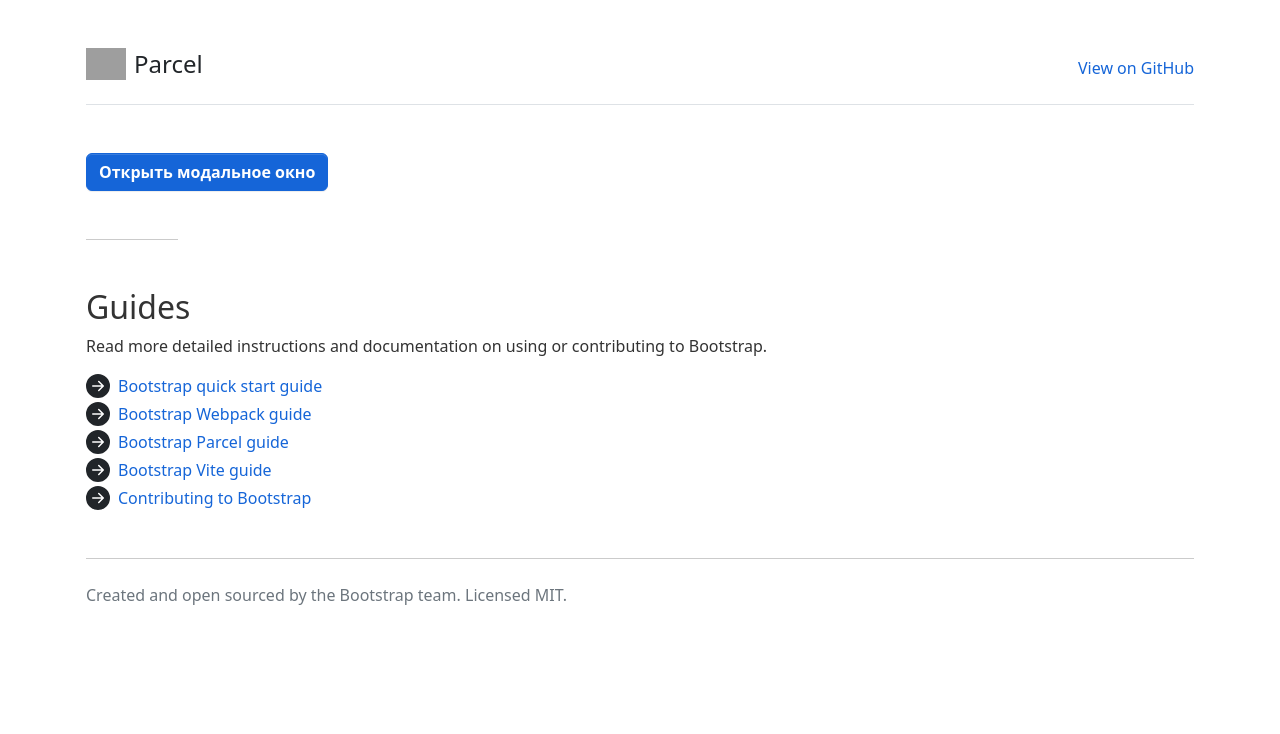
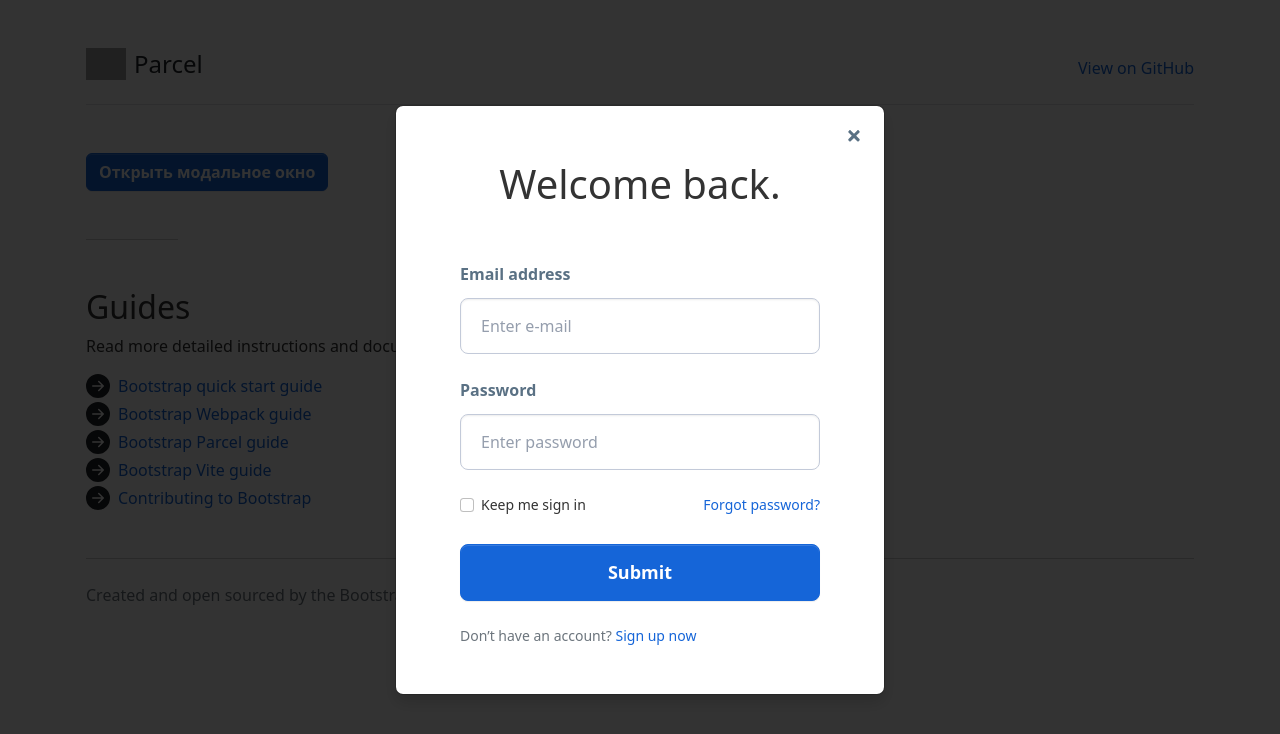
Before and after one commit to yuKalashnikova2/modalBootstrapReact, a React (Vite) app: page / in a window 1280 px wide. Both pictures are taken after a click on the button "Открыть модальное окно". Shown: the top 734 px of the page. Built offline with nearby package versions, Linux system fonts and the light colour scheme; grey boxes are pictures that could not be loaded.

Commit message:
feat(Modal)

```diff
--- a/src/App.jsx
+++ b/src/App.jsx
@@ -1,13 +1,15 @@
 import Container from './components/Container'
 import Header from './components/Header'
 import Footer from './components/Footer'
-import Button from './components/Button';
+import Button from './components/Button'
+import Modal from './components/Modal'
 
 export function App() {
   return (
     <Container>
       <Header></Header>
       <Button data-bs-toggle="modal" data-bs-target="#exampleModal">Открыть модальное окно</Button>
+      <Modal id="exampleModal" />
       <Footer></Footer>
     </Container>
 
--- /dev/null
+++ b/src/components/Modal.jsx
@@ -0,0 +1,50 @@
+const Modal = (props) => {
+  return (
+    <div className="modal fade" {...props} tabIndex="-1" aria-labelledby="exampleModalLabel" aria-hidden="true">
+      <div className="modal-dialog modal-dialog-centered">
+        <div className="modal-content">
+          <div className="position-absolute top-0 end-0 p-2">
+            <button type="button" className="btn-close" data-bs-dismiss="modal" aria-label="Close"></button>
+          </div>
+          <div className="modal-header justify-content-center">
+            <p className="modal-title h1" id="exampleModalLabel">Welcome back.</p>
+          </div>
+          <div className="modal-body">
+            <form>
+              <div className="mb-4">
+                <label htmlFor="exampleInputEmail1" className="form-label">Email address</label>
+                <input type="email" className="form-control" id="exampleInputEmail1" aria-describedby="emailHelp"
+                  placeholder="Enter e-mail" />
+              </div>
+              <div className="mb-4">
+                <label htmlFor="exampleInputPassword1" className="form-label">Password</label>
+                <input type="password" className="form-control" id="exampleInputPassword1" placeholder="Enter password" />
+              </div>
+              <div className="mb-4 fs-small">
+                <div className="row">
+                  <div className="col-6">
+                    <div className="form-check">
+                      <input type="checkbox" className="form-check-input" id="exampleCheck1" />
+                      <label className="form-check-label" htmlFor="exampleCheck1">Keep me sign in</label>
+                    </div>
+                  </div>
+                  <div className="col-6 text-end">
+                    <a href="#" className="link-primary">Forgot password?</a>
+                  </div>
+                </div>
+              </div>
+              <div className="d-grid">
+                <button type="submit" className="btn btn-primary btn-lg">Submit</button>
+              </div>
+              <div className="mt-4 text-muted fs-small">
+                Don’t have an account? <a href="#" className="link-primary">Sign up now</a>
+              </div>
+            </form>
+          </div>
+        </div>
+      </div>
+    </div>
+  )
+}
+
+export default Modal
--- a/src/index.js
+++ b/src/index.js
@@ -1,5 +1,6 @@
 import { createRoot } from "react-dom/client";
 import { App } from "./App";
+import { Modal } from 'bootstrap'
 import { styles } from "./scss/styles.scss";
 
 const container = document.getElementById("app");
```
